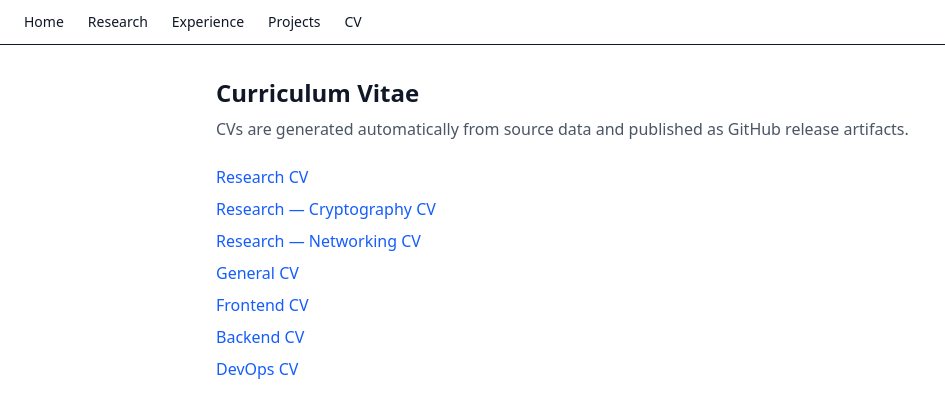
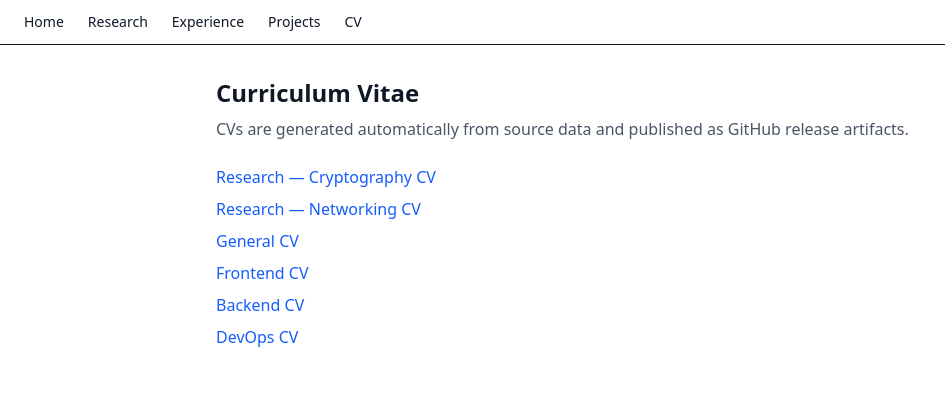
Before and after one commit to pseusys/pseusys, a Next.js app in the folder website/: page /cv in a window 1280 px wide. Shown: the top 418 px of the page, without its empty margins (0-945 px from the left). Built offline with nearby package versions, Linux system fonts and the light colour scheme.

Commit message:
pins and stats

```diff
--- a/website/app/cv/page.tsx
+++ b/website/app/cv/page.tsx
@@ -1,7 +1,6 @@
 const CV_BASE = 'https://github.com/pseusys/pseusys/releases/download/curriculum-vitae';
 
 const CV_PROFILES = [
-  { slug: 'research',            label: 'Research' },
   { slug: 'research_crypto',     label: 'Research — Cryptography' },
   { slug: 'research_networking', label: 'Research — Networking' },
   { slug: 'all',                 label: 'General' },
```
Also changed, not shown: 1 other file (tests, documents, lock files or other folders).
